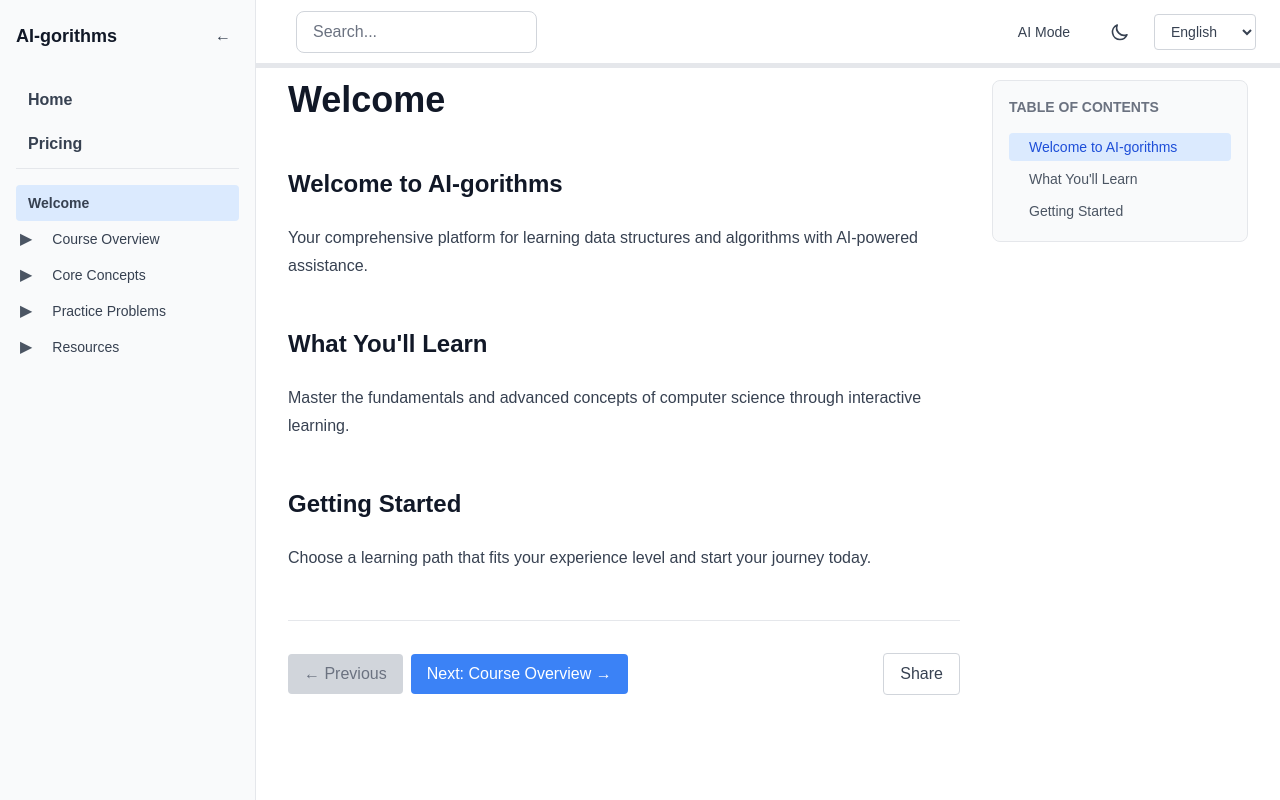
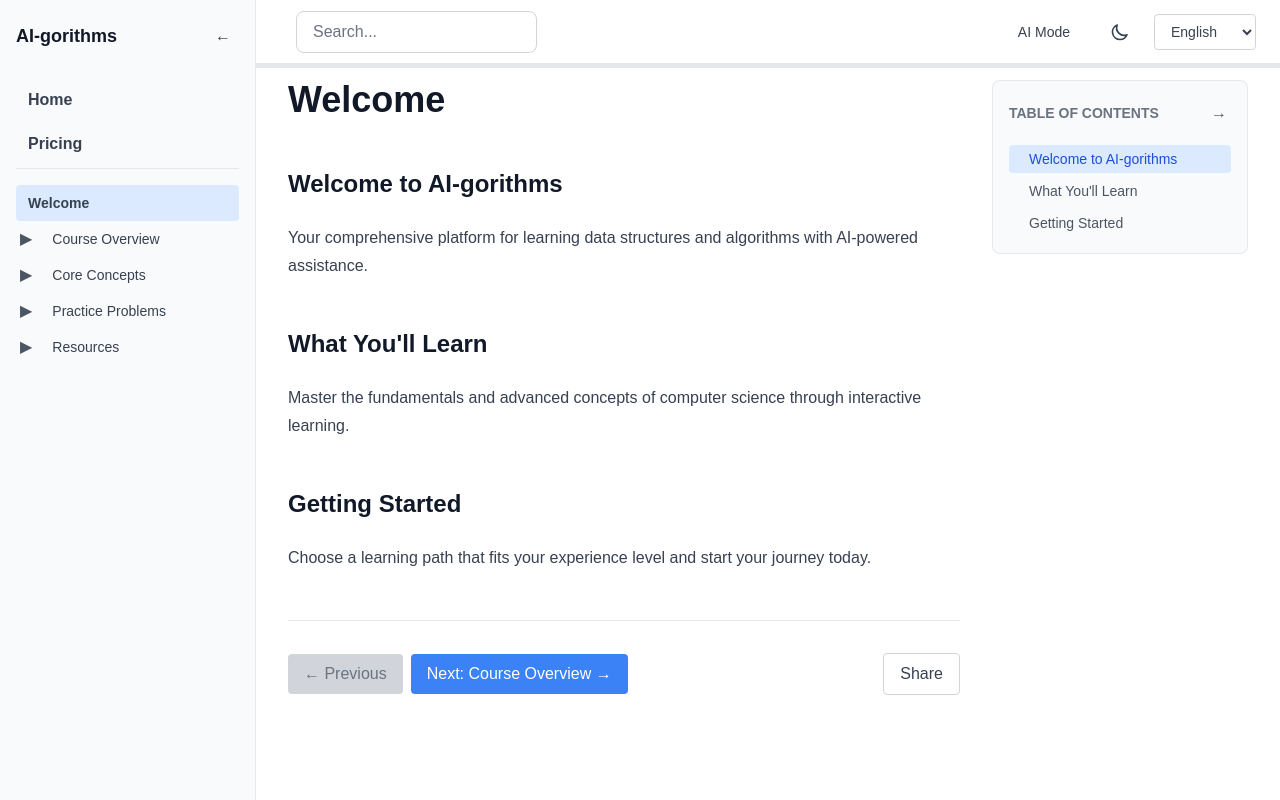
Before and after one commit to Chinese-Community-AI/AI-gorithms, a Next.js app: page /welcome in a window 1280 px wide. Built offline with nearby package versions, Linux system fonts and the light colour scheme.

Commit message:
Make TOC responsive to Mode change and able to collapse and hide

```diff
--- a/components/article/ArticleContent.tsx
+++ b/components/article/ArticleContent.tsx
@@ -7,6 +7,7 @@ import TableOfContents from "./TableOfContents";
 import ReadingProgress from "./ReadingProgress";
 import { extractHeadings, addIdsToHeadings } from "@/lib/utils/extractHeadings";
 import { getNavigationNeighbors } from "@/lib/utils/navigation";
+import { useFocusMode } from "@/contexts/FocusModeContext";
 
 interface ArticleContentProps {
   title: string;
@@ -22,6 +23,7 @@ export default function ArticleContent({
   showTOC = true,
 }: ArticleContentProps) {
   const pathname = usePathname();
+  const { isFocusMode } = useFocusMode();
   const processedContent = useMemo(() => addIdsToHeadings(content), [content]);
   const headings = useMemo(
     () => extractHeadings(processedContent),
@@ -93,7 +95,7 @@ export default function ArticleContent({
         </article>
       </div>
 
-      {showTOC && headings.length > 0 && (
+      {showTOC && headings.length > 0 && !isFocusMode && (
         <aside className="hidden lg:block w-64 flex-shrink-0">
           <TableOfContents headings={headings} />
         </aside>
--- a/components/article/MDXArticleContent.tsx
+++ b/components/article/MDXArticleContent.tsx
@@ -17,6 +17,7 @@ import Link from "next/link";
 import TableOfContents from "./TableOfContents";
 import ReadingProgress from "./ReadingProgress";
 import { getNavigationNeighbors } from "@/lib/utils/navigation";
+import { useFocusMode } from "@/contexts/FocusModeContext";
 
 interface MDXArticleContentProps {
   /**
@@ -47,6 +48,7 @@ export default function MDXArticleContent({
   showTOC = true,
 }: MDXArticleContentProps) {
   const pathname = usePathname();
+  const { isFocusMode } = useFocusMode();
 
   const { previous, next } = useMemo(
     () => getNavigationNeighbors(pathname),
--- a/components/article/TableOfContents.tsx
+++ b/components/article/TableOfContents.tsx
@@ -1,6 +1,7 @@
 "use client";
 
 import { useEffect, useState } from "react";
+import { useFocusMode } from "@/contexts/FocusModeContext";
 
 interface Heading {
   id: string;
@@ -14,6 +15,8 @@ interface TableOfContentsProps {
 
 export default function TableOfContents({ headings }: TableOfContentsProps) {
   const [activeId, setActiveId] = useState("");
+  const [isOpen, setIsOpen] = useState(true);
+  const { isFocusMode } = useFocusMode();
 
   useEffect(() => {
     const observer = new IntersectionObserver(
@@ -47,16 +50,31 @@ export default function TableOfContents({ headings }: TableOfContentsProps) {
     }
   };
 
-  if (headings.length === 0) {
+  // Hide TOC when Focus Mode is active
+  if (isFocusMode || headings.length === 0) {
     return null;
   }
 
   return (
     <div className="sticky top-20 max-h-[calc(100vh-5rem)] overflow-y-auto">
       <div className="bg-gray-50 dark:bg-gray-900 border border-gray-200 dark:border-gray-800 rounded-lg p-4">
-        <h3 className="font-semibold mb-4 text-sm uppercase text-gray-500 dark:text-gray-400">
+        <div className="flex items-center justify-between mb-4">
+          <h3
+            className={`font-semibold text-sm uppercase text-gray-500 dark:text-gray-400 ${
+              isOpen ? "block" : "hidden"
+            }`}
+          >
             Table of Contents
           </h3>
+          <button
+            onClick={() => setIsOpen(!isOpen)}
+            className="p-1 hover:bg-gray-200 dark:hover:bg-gray-800 rounded text-gray-600 dark:text-gray-400 flex-shrink-0"
+            aria-label="Toggle table of contents"
+          >
+            {isOpen ? "→" : "←"}
+          </button>
+        </div>
+        {isOpen && (
           <nav className="space-y-1">
             {headings.map((heading) => (
               <a
@@ -71,12 +89,15 @@ export default function TableOfContents({ headings }: TableOfContentsProps) {
                     ? "bg-blue-100 dark:bg-blue-900 text-blue-700 dark:text-blue-300 font-medium"
                     : "text-gray-600 dark:text-gray-400 hover:bg-gray-100 dark:hover:bg-gray-800"
                 }`}
-              style={{ paddingLeft: `${(heading.level - 1) * 0.75 + 0.5}rem` }}
+                style={{
+                  paddingLeft: `${(heading.level - 1) * 0.75 + 0.5}rem`,
+                }}
               >
                 {heading.text}
               </a>
             ))}
           </nav>
+        )}
       </div>
     </div>
   );
```
Lines whose indentation alone changed are shown as unchanged.
